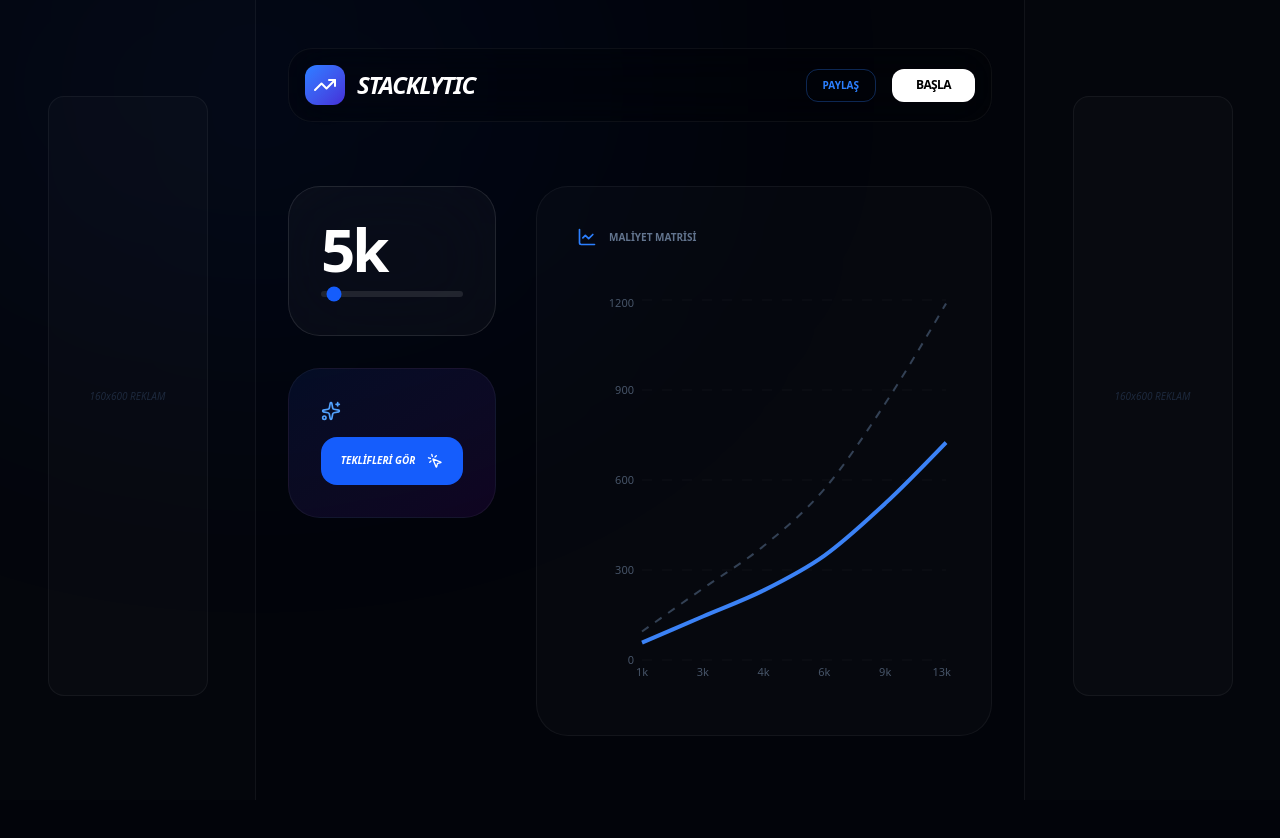
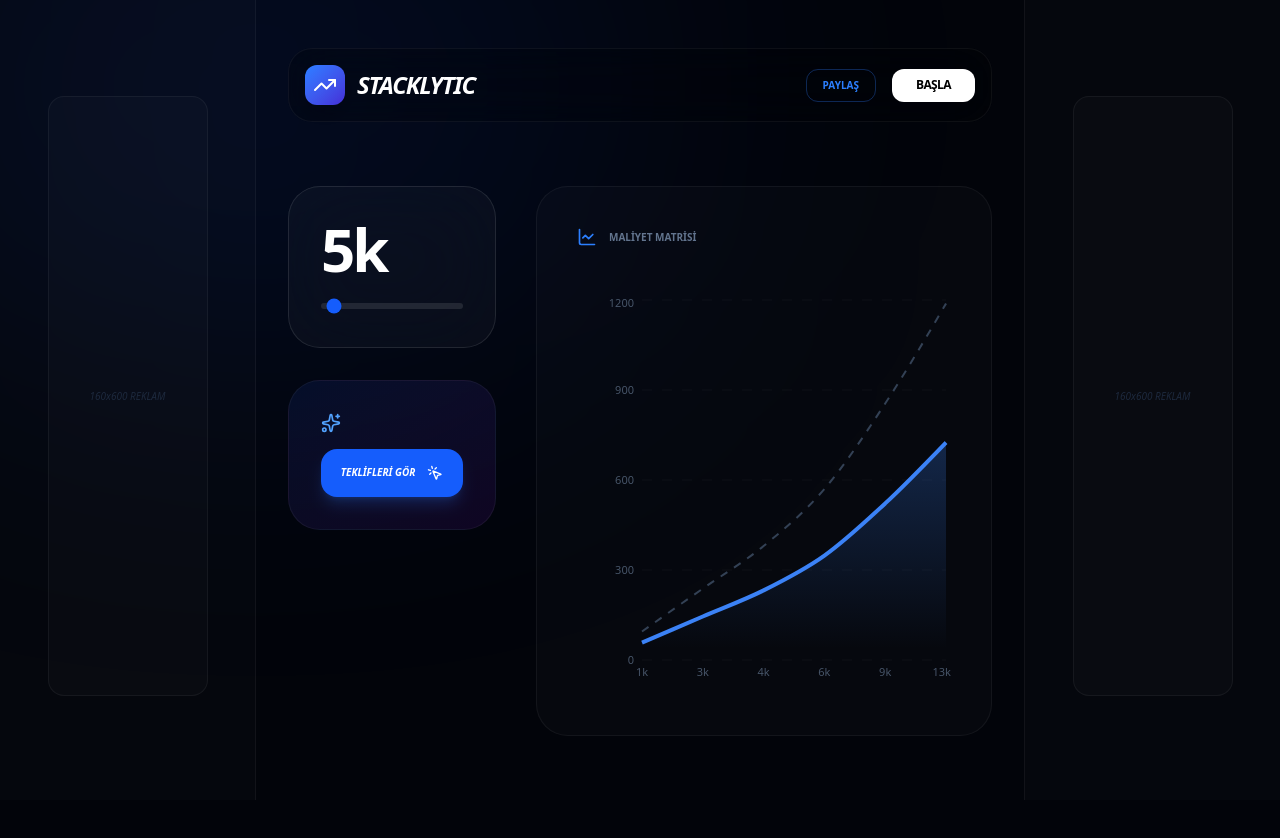
Before and after one commit to famelsa0608/stacklytic, a Next.js app: page / in a window 1280 px wide. Shown: the top 838 px of the page. Built offline with nearby package versions, Linux system fonts and the light colour scheme.

Commit message:
feat: add premium motion animations

```diff
--- a/src/app/components/Calculator.tsx
+++ b/src/app/components/Calculator.tsx
@@ -1,5 +1,6 @@
 "use client"
 import React, { useState } from 'react';
+import { motion } from 'framer-motion'; // Motion geri geldi
 import { LineChart as ChartIcon, TrendingUp, MousePointerClick, Sparkles } from 'lucide-react';
 import { AreaChart, Area, XAxis, YAxis, CartesianGrid, Tooltip, ResponsiveContainer } from 'recharts';
 
@@ -25,9 +26,10 @@
 
   return (
     <div className="min-h-screen bg-[#02040a] text-white font-sans selection:bg-blue-500/30 overflow-x-hidden relative">
-      <div className="absolute top-[-20%] left-[-10%] w-[60%] h-[60%] bg-blue-600/10 blur-[150px] rounded-full animate-pulse" />
+      <div className="absolute top-[-20%] left-[-10%] w-[60%] h-[60%] bg-blue-600/10 blur-[150px] rounded-full" />
 
       <div className="flex flex-row justify-between w-full max-w-480 mx-auto min-h-screen relative z-10">
+        {/* SOL REKLAM */}
         <aside className="hidden xl:flex w-64 flex-col items-center pt-24 sticky top-0 h-screen border-r border-white/5 bg-white/1">
             <div className="w-40 h-150 bg-white/2 border border-white/5 rounded-2xl flex items-center justify-center italic text-[10px] text-slate-800 text-center px-4">
                 160x600 REKLAM
@@ -35,7 +37,11 @@
         </aside>
 
         <main className="grow max-w-7xl px-8 pt-12 pb-32">
-            <nav className="flex justify-between items-center mb-16 backdrop-blur-xl p-4 border border-white/5 rounded-3xl bg-black/20">
+            <motion.nav
+                initial={{ opacity: 0, y: -20 }}
+                animate={{ opacity: 1, y: 0 }}
+                className="flex justify-between items-center mb-16 backdrop-blur-xl p-4 border border-white/5 rounded-3xl bg-black/20"
+            >
                 <div className="flex items-center gap-3">
                     <div className="w-10 h-10 bg-linear-to-br from-blue-500 to-indigo-700 rounded-xl flex items-center justify-center shadow-lg">
                         <TrendingUp className="text-white w-6 h-6" />
@@ -43,30 +49,60 @@
                     <span className="text-2xl font-black tracking-tighter uppercase italic">STACKLYTIC</span>
                 </div>
                 <div className="flex gap-4">
-                  <button onClick={shareLayout} className="text-[10px] font-bold text-blue-500 border border-blue-500/30 px-4 py-2 rounded-xl hover:bg-blue-500 hover:text-white transition-all">PAYLAŞ</button>
-                  <button className="bg-white text-black px-6 py-2 rounded-xl text-xs font-black uppercase tracking-tighter hover:bg-blue-500 hover:text-white transition-all">BAŞLA</button>
+                  <motion.button
+                    whileHover={{ scale: 1.05 }}
+                    whileTap={{ scale: 0.95 }}
+                    onClick={shareLayout}
+                    className="text-[10px] font-bold text-blue-500 border border-blue-500/30 px-4 py-2 rounded-xl hover:bg-blue-500 hover:text-white transition-colors"
+                  >
+                    PAYLAŞ
+                  </motion.button>
+                  <motion.button
+                    whileHover={{ scale: 1.05, backgroundColor: '#3b82f6', color: '#fff' }}
+                    whileTap={{ scale: 0.95 }}
+                    className="bg-white text-black px-6 py-2 rounded-xl text-xs font-black uppercase tracking-tighter transition-colors"
+                  >
+                    BAŞLA
+                  </motion.button>
                 </div>
-            </nav>
+            </motion.nav>
 
             <div className="grid lg:grid-cols-12 gap-10">
-                <div className="lg:col-span-4 space-y-8">
+                <motion.div
+                    initial={{ opacity: 0, x: -20 }}
+                    animate={{ opacity: 1, x: 0 }}
+                    transition={{ delay: 0.2 }}
+                    className="lg:col-span-4 space-y-8"
+                >
                     <div className="p-8 rounded-4xl bg-white/3 border border-white/10 backdrop-blur-2xl text-left">
                         <span className="text-6xl font-black tracking-tighter text-white block">{(scale / 1000).toFixed(0)}k</span>
                         <input
                             type="range" min="1000" max="100000" step="1000" value={scale}
                             onChange={(e) => setScale(parseInt(e.target.value))}
-                            className="w-full h-1.5 bg-white/10 rounded-full appearance-none cursor-pointer accent-blue-600"
+                            className="w-full h-1.5 bg-white/10 rounded-full appearance-none cursor-pointer accent-blue-600 mt-6"
                         />
                     </div>
-                    <div className="bg-linear-to-br from-blue-600/10 to-purple-600/10 p-8 rounded-4xl border border-white/5 text-left text-xs italic">
+                    <motion.div
+                        whileHover={{ y: -5 }}
+                        className="bg-linear-to-br from-blue-600/10 to-purple-600/10 p-8 rounded-4xl border border-white/5 text-left text-xs italic"
+                    >
                         <Sparkles className="w-5 h-5 text-blue-400 mb-4" />
-                        <button className="w-full py-4 bg-blue-600 text-white rounded-2xl text-[10px] font-black uppercase flex items-center justify-center gap-3">
+                        <motion.button
+                            whileHover={{ scale: 1.02 }}
+                            whileTap={{ scale: 0.98 }}
+                            className="w-full py-4 bg-blue-600 text-white rounded-2xl text-[10px] font-black uppercase flex items-center justify-center gap-3 shadow-lg shadow-blue-500/20"
+                        >
                             TEKLİFLERİ GÖR <MousePointerClick className="w-4 h-4" />
-                        </button>
-                    </div>
-                </div>
+                        </motion.button>
+                    </motion.div>
+                </motion.div>
 
-                <div className="lg:col-span-8 bg-white/2 border border-white/5 rounded-4xl p-10 relative flex flex-col">
+                <motion.div
+                    initial={{ opacity: 0, y: 20 }}
+                    animate={{ opacity: 1, y: 0 }}
+                    transition={{ delay: 0.4 }}
+                    className="lg:col-span-8 bg-white/2 border border-white/5 rounded-4xl p-10 relative flex flex-col"
+                >
                     <div className="flex items-center gap-3 mb-12">
                         <ChartIcon className="w-5 h-5 text-blue-500" />
                         <h2 className="text-[10px] font-black uppercase text-slate-500">Maliyet Matrisi</h2>
@@ -74,19 +110,26 @@
                     <div className="h-100 w-full grow">
                         <ResponsiveContainer width="100%" height="100%">
                             <AreaChart data={chartData}>
+                                <defs>
+                                    <linearGradient id="colorOpt" x1="0" y1="0" x2="0" y2="1">
+                                        <stop offset="5%" stopColor="#3b82f6" stopOpacity={0.4}/>
+                                        <stop offset="95%" stopColor="#3b82f6" stopOpacity={0}/>
+                                    </linearGradient>
+                                </defs>
                                 <CartesianGrid strokeDasharray="10 10" stroke="#ffffff" vertical={false} opacity={0.03} />
                                 <XAxis dataKey="name" stroke="#475569" fontSize={11} tickLine={false} axisLine={false} />
                                 <YAxis stroke="#475569" fontSize={11} tickLine={false} axisLine={false} />
                                 <Tooltip contentStyle={{ backgroundColor: '#0f172a', border: 'none', borderRadius: '24px' }} />
-                                <Area type="monotone" dataKey="marketAvg" stroke="#334155" fill="transparent" strokeWidth={2} strokeDasharray="8 8" />
-                                <Area type="monotone" dataKey="optimized" stroke="#3b82f6" fill="url(#colorOpt)" strokeWidth={4} />
+                                <Area animationDuration={1500} type="monotone" dataKey="marketAvg" stroke="#334155" fill="transparent" strokeWidth={2} strokeDasharray="8 8" />
+                                <Area animationDuration={2000} type="monotone" dataKey="optimized" stroke="#3b82f6" fill="url(#colorOpt)" strokeWidth={4} />
                             </AreaChart>
                         </ResponsiveContainer>
                     </div>
-                </div>
+                </motion.div>
             </div>
         </main>
 
+        {/* SAĞ REKLAM */}
         <aside className="hidden xl:flex w-64 flex-col items-center pt-24 sticky top-0 h-screen border-l border-white/5 bg-white/1">
             <div className="w-40 h-150 bg-white/2 border border-white/5 rounded-2xl flex items-center justify-center italic text-[10px] text-slate-800 text-center px-4">
                 160x600 REKLAM
```
